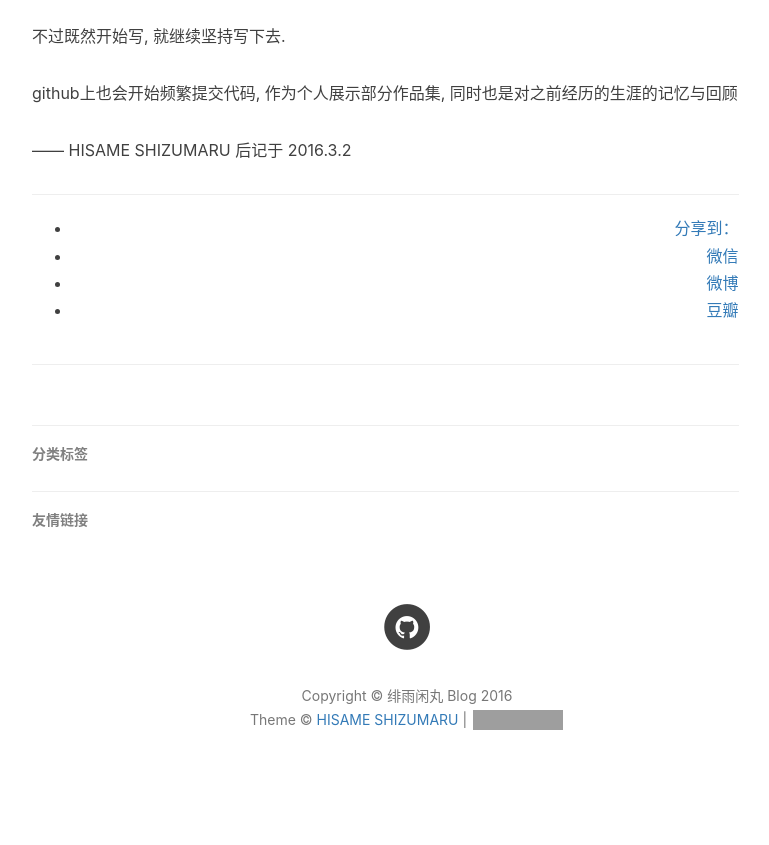
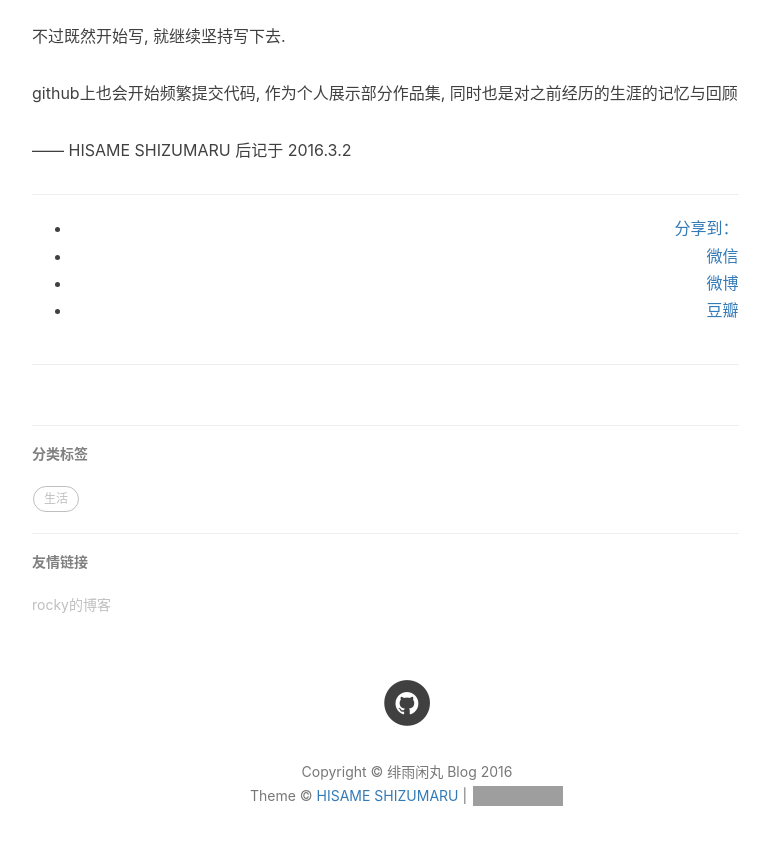
Before and after one commit to cyqresig/cyqresig.github.io, a Jekyll site: the page built from _posts/2016-03-02-Hi-2016.md, in a window 1280 px wide and 900 px high, scrolled down 2014 px. Shown: the top 845 px of the window, without its empty margins (233-1002 px from the left). Built offline with Jekyll 4.4.1, drawn with Linux system fonts in a browser that asks for light colours; nearby versions of some CDN libraries; comment, search, counter and statistics services are not loaded; before the commit the page ends 2838 px from its top, so only the background shows below that; grey boxes are pictures that could not be loaded.

Commit message:
加入了主题, 评论等

```diff
--- a/_config.yml
+++ b/_config.yml
@@ -75,14 +75,14 @@
 
 # Featured Tags
 featured-tags: true                     # whether or not using Feature-Tags
-featured-condition-size: 1              # A tag will be featured if the size of it is more than this condition value
+featured-condition-size: 0              # A tag will be featured if the size of it is more than this condition value
 
 
 
 # Friends
 friends: [
-#    {
-#        title: "博客",
-#        href: "http://"
-#    }
+    {
+        title: "rocky的博客",
+        href: "http://rockychen.me"
+    }
 ]
```
Also changed, not shown: 4 other files.
